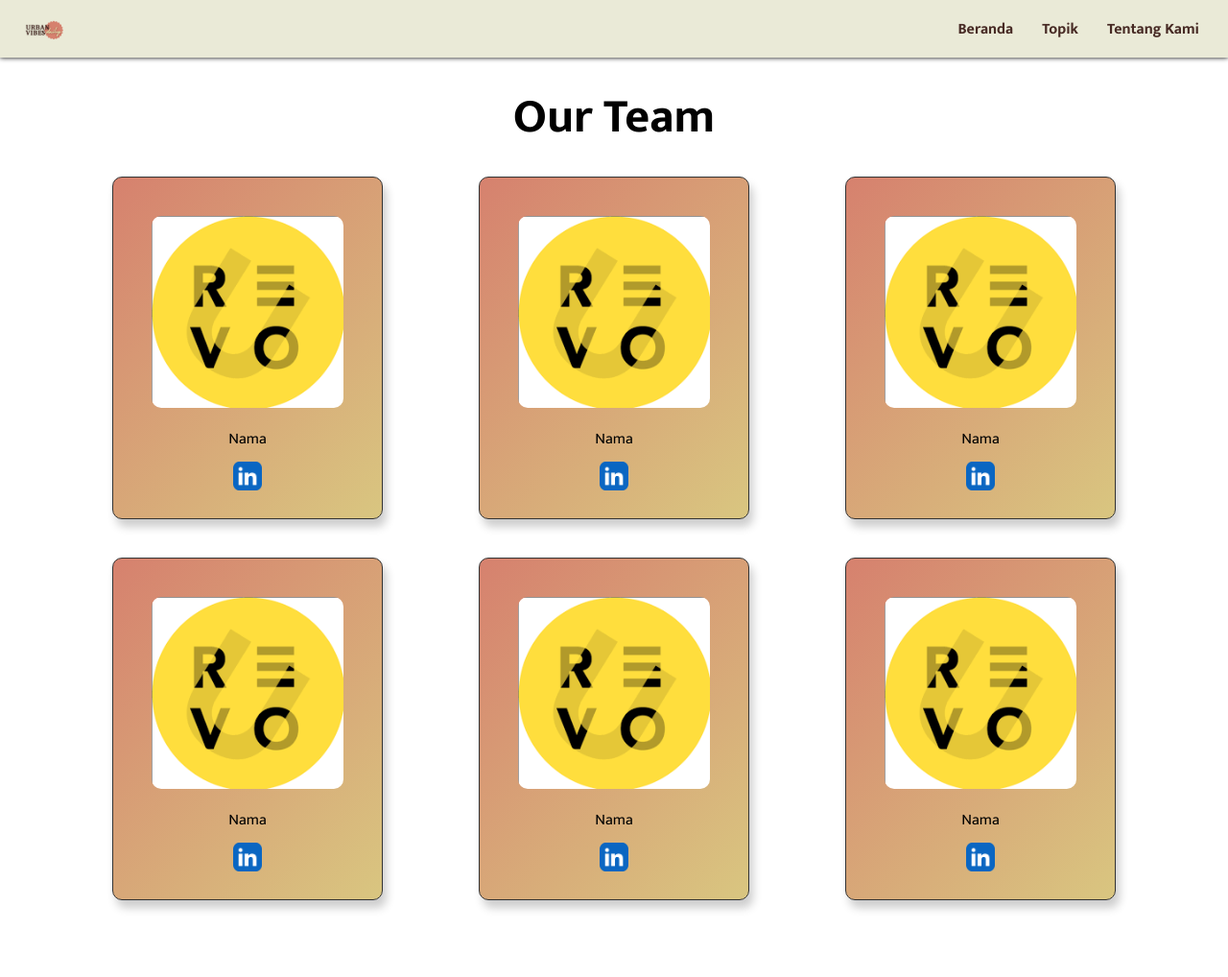
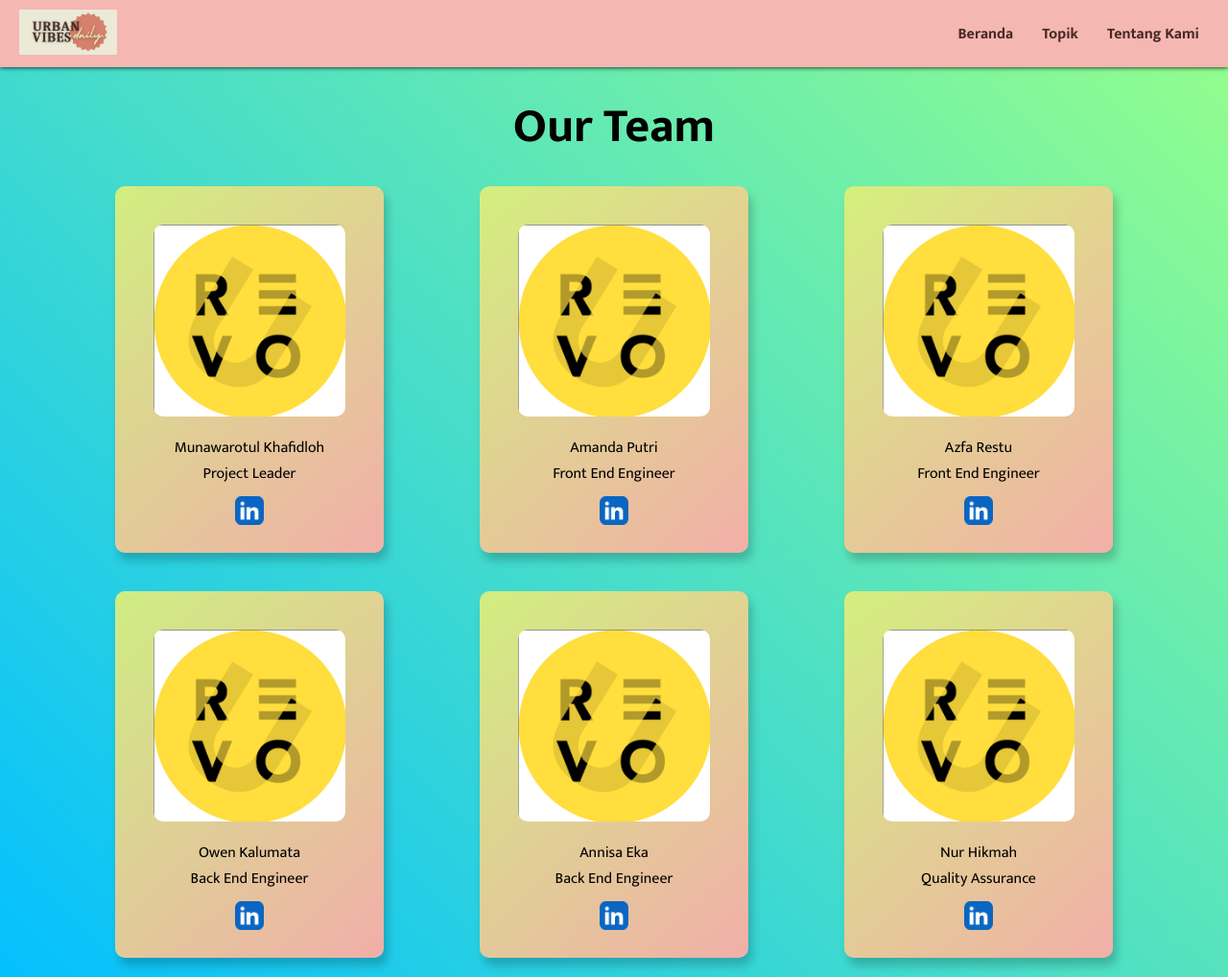
Before and after one commit to Kampus-Merdeka-Software-Engineering/FE-2-Medan-29, a plain HTML site: page about_us.html in a window 1280 px wide. Shown: the whole page at 96% size. Before the commit the page ends 958 px from the top, so only its background shows below. Drawn offline with Linux system fonts and the light colour scheme.

Commit message:
nambah linkedin

```diff
--- a/about_us.html
+++ b/about_us.html
@@ -19,17 +19,17 @@
           </div>
           <ul class="nav-link">
             <li>
-              <a href="#home">Beranda</a>
+              <a href="./home.html">Beranda</a>
             </li>
             <li class="dropdown">
-                <a href="#topik">Topik</a>
+                <a href="#pilihtopic">Topik</a>
                 <div class="dropdown-content">
-                    <a href="#">Gaya Hidup Sehat</a>
-                    <a href="#">Kecantikan</a>
-                    <a href="#">Fashion</a>
-                    <a href="#">Travel</a>
-                    <a href="#">Kuliner</a>
-                    <a href="#">Budaya</a>
+                  <a href="./gayahidupsehat.html">Gaya Hidup Sehat</a>
+                  <a href="./kecantikan.html">Kecantikan</a>
+                  <a href="./fashion.html">Fashion</a>
+                  <a href="./travel.html">Travel</a>
+                  <a href="./kuliner.html">Kuliner</a>
+                  <a href="./budaya.html">Budaya</a>
                 </div>
             </li>
             <li>
@@ -44,33 +44,39 @@
         <div class="our-team-card">
             <div class="card">
                 <img class="img-team" src="./asset/RevoU.png" alt="" />
-                <p>Nama</p>
-                <a href=""><img class="logo" src="./asset/image/in.png" alt="" /></a>
+                <p>Munawarotul Khafidloh</p>
+                <p>Project Leader</p>
+                <a href=""><img class="sosmed" src="./asset/image/in.png" alt="" /></a>
             </div>
             <div class="card">
                 <img class="img-team" src="./asset/RevoU.png" alt="" />
-                <p>Nama</p>
-                <a href=""><img class="logo" src="./asset/image/in.png" alt="" /></a>
+                <p>Amanda Putri</p>
+                <p>Front End Engineer</p>
+                <a href=""><img class="sosmed" src="./asset/image/in.png" alt="" /></a>
             </div>
             <div class="card">
                 <img class="img-team" src="./asset/RevoU.png" alt="" />
-                <p>Nama</p>
-                <a href=""><img class="logo" src="./asset/image/in.png" alt="" /></a>
+                <p>Azfa Restu</p>
+                <p>Front End Engineer</p>
+                <a href=""><img class="sosmed" src="./asset/image/in.png" alt="" /></a>
             </div>
             <div class="card">
                 <img class="img-team" src="./asset/RevoU.png" alt="" />
-                <p>Nama</p>
-                <a href=""><img class="logo" src="./asset/image/in.png" alt="" /></a>
+                <p>Owen Kalumata</p>
+                <p>Back End Engineer</p>
+                <a href=""><img class="sosmed" src="./asset/image/in.png" alt="" /></a>
             </div>
             <div class="card">
                 <img class="img-team" src="./asset/RevoU.png" alt="" />
-                <p>Nama</p>
-                <a href=""><img class="logo" src="./asset/image/in.png" alt="" /></a>
+                <p>Annisa Eka</p>
+                <p>Back End Engineer</p>
+                <a href=""><img class="sosmed" src="./asset/image/in.png" alt="" /></a>
             </div>
             <div class="card">
                 <img class="img-team" src="./asset/RevoU.png" alt="" />
-                <p>Nama</p>
-                <a href=""><img class="logo" src="./asset/image/in.png" alt="" /></a>
+                <p>Nur Hikmah</p>
+                <p>Quality Assurance</p>
+                <a href=""><img class="sosmed" src="./asset/image/in.png" alt="" /></a>
             </div>
         </div>
     </div>
--- a/css/about_us.css
+++ b/css/about_us.css
@@ -6,16 +6,16 @@
 body {
   /* font-family: 'Poppins', sans-serif; */
   font-family: 'Mukta', sans-serif;
+  background: linear-gradient(225deg, #96ff8a, #04c0ff);
 }
 
 header {
   display: inline;
 }
 
-
 nav {
   box-shadow: 0 0 5px black;
-    background-color: #eaead7;
+  background-color: #F5B7B1;
   display: flex;
   justify-content: space-between;
   align-items: center;
@@ -84,7 +84,6 @@
 
 .our-team {
     text-align: center;
-    width: 100%;
     padding-top: 20px;
 }
 
@@ -102,9 +101,8 @@
 .card {
     margin: 20px 50px;
     padding: 40px 40px 20px;
-    background: linear-gradient(135deg, #d6816e, #d9c680);
+    background: linear-gradient(135deg, #def079ea, #f5aea8fa);
     border-radius: 10px;
-    border: 1px solid #333;
     box-shadow: 4px 8px 10px 0px rgba(0,0,0,0.2);
 }
 
@@ -114,7 +112,7 @@
     border-radius: 10px;
 }
 
-.logo {
+.sosmed {
   width: 30px;
   height: 30px;
   margin-top: 10px;
```
Lines whose indentation alone changed are shown as unchanged.
